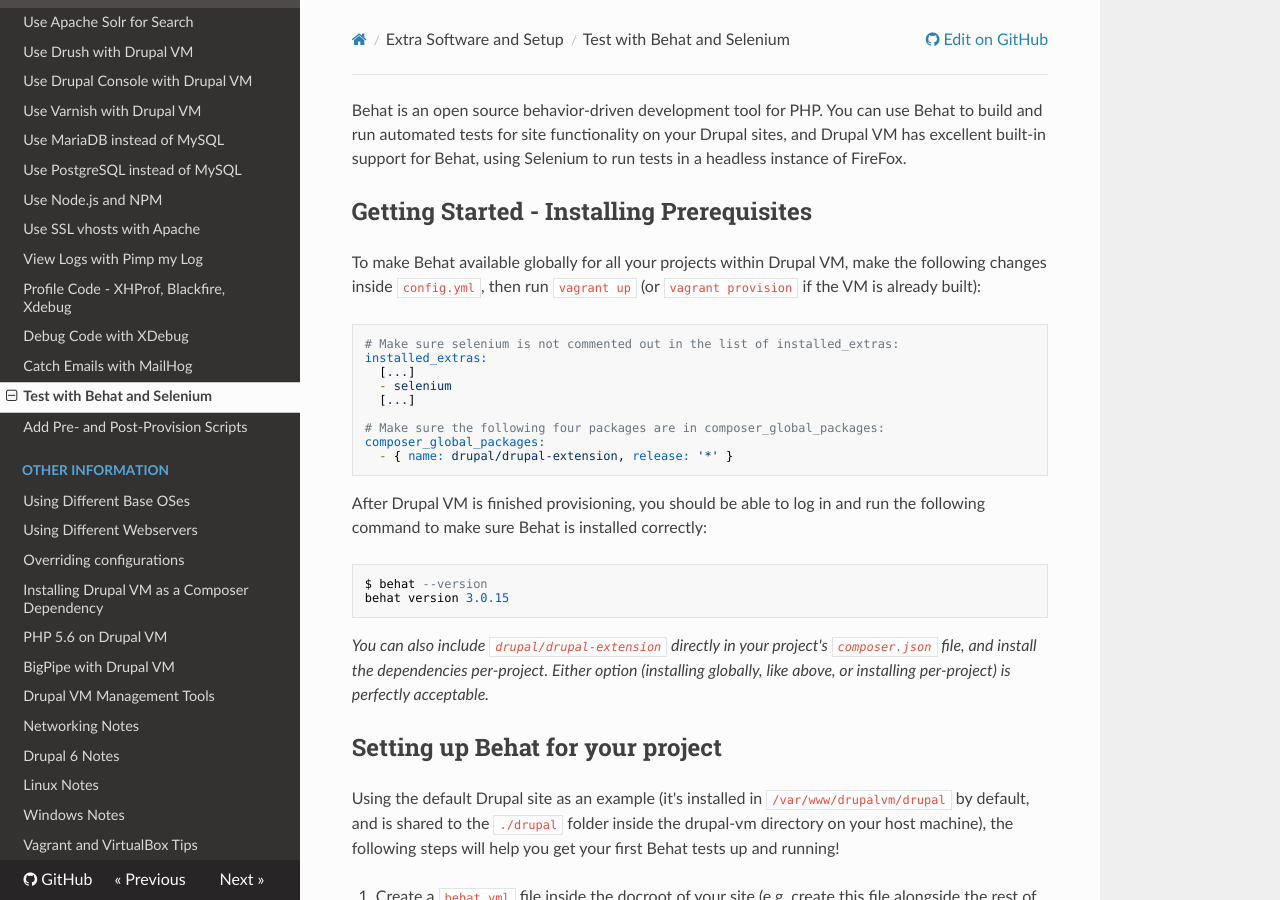
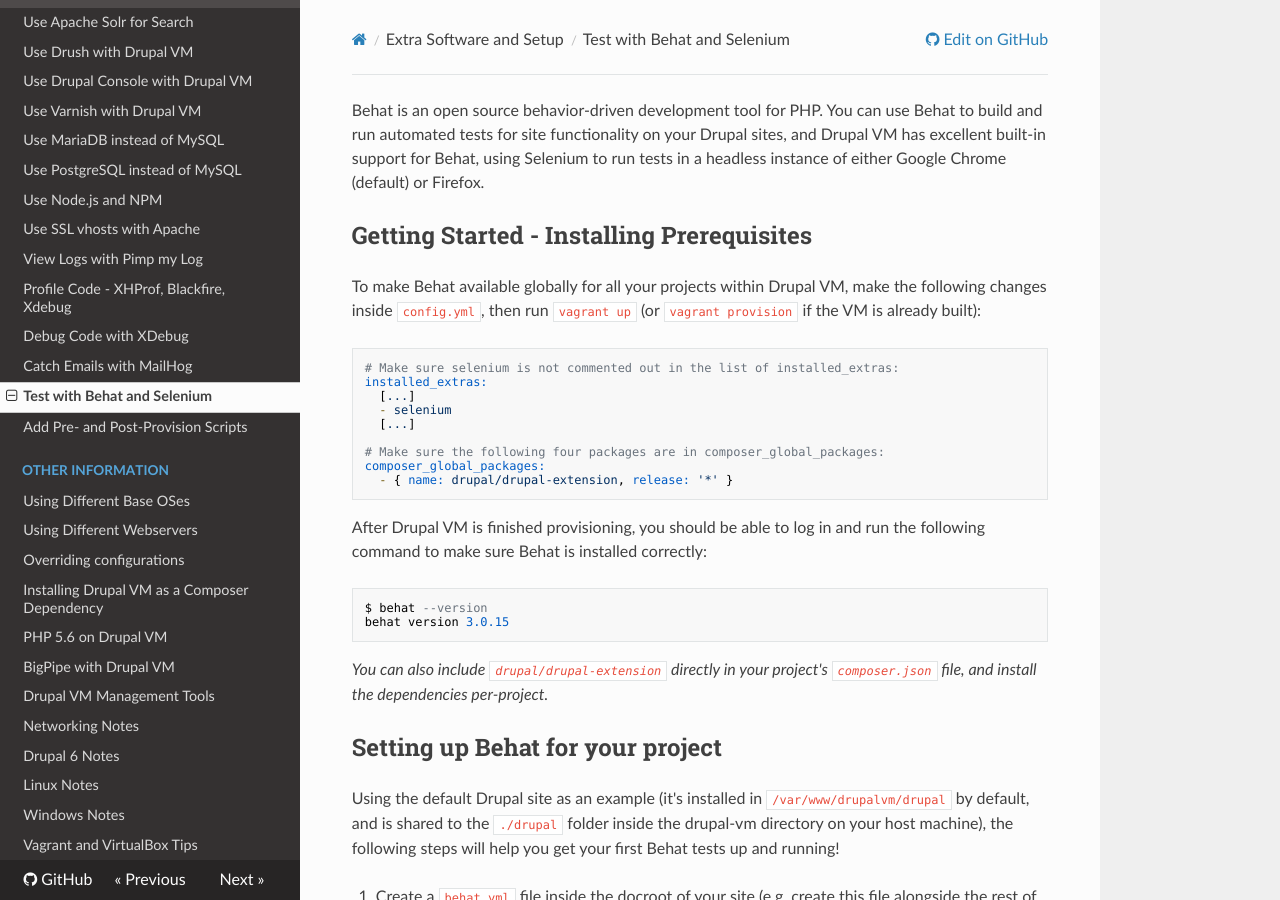
Before and after one commit to geerlingguy/drupal-vm, an MkDocs documentation site: the page built from docs/extras/behat.md, in a window 1280 px wide and 900 px high. Built offline with MkDocs 1.6.1, drawn with Linux system fonts in a browser that asks for light colours; nearby versions of some CDN libraries; old or Windows-style settings are respelled for this version of MkDocs.

Commit message:
PR #924 follow-up: Update Behat/Selenium docs.

````diff
--- a/docs/extras/behat.md
+++ b/docs/extras/behat.md
@@ -1,4 +1,4 @@
-Behat is an open source behavior-driven development tool for PHP. You can use Behat to build and run automated tests for site functionality on your Drupal sites, and Drupal VM has excellent built-in support for Behat, using Selenium to run tests in a headless instance of FireFox.
+Behat is an open source behavior-driven development tool for PHP. You can use Behat to build and run automated tests for site functionality on your Drupal sites, and Drupal VM has excellent built-in support for Behat, using Selenium to run tests in a headless instance of either Google Chrome (default) or Firefox.
 
 ## Getting Started - Installing Prerequisites
 
@@ -23,7 +23,7 @@ $ behat --version
 behat version 3.0.15
 ```
 
-_You can also include `drupal/drupal-extension` directly in your project's `composer.json` file, and install the dependencies per-project. Either option (installing globally, like above, or installing per-project) is perfectly acceptable._
+_You can also include `drupal/drupal-extension` directly in your project's `composer.json` file, and install the dependencies per-project._
 
 ## Setting up Behat for your project
 
````
